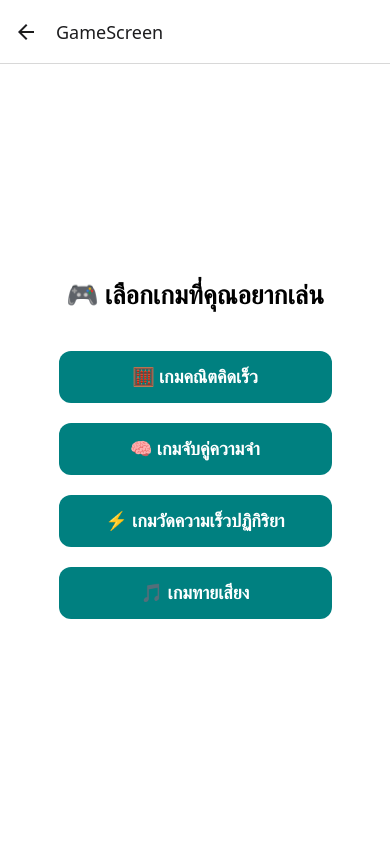
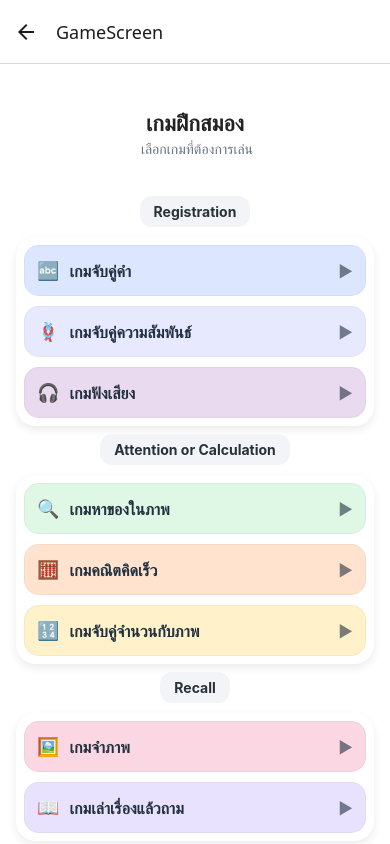
Before and after one commit to KhaNomThai/BrainFit, a React Native app: screen /GameScreen in a window 390 px wide. Built offline with nearby package versions, Linux system fonts and the light colour scheme; no server answers.

Commit message:
ทำUI หน้า Game screen กับ ทำเกม คณิตคิดเร็ว
แก้ UI กับเพิ่มไป 2 เกม เกมคณิตคิดเร็ว กับ ฟังเสียงของยอง

```diff
--- a/App.js
+++ b/App.js
@@ -5,8 +5,9 @@ import { auth, db } from "./firebase";
 import { onAuthStateChanged } from "firebase/auth";
 import { doc, getDoc } from "firebase/firestore";
 
+
+import FastMath from "./screens/Gamescreen/FastMath";   // ✅ แก้ path ตรงนี้
 import SoundRecognize from "./screens/Gamescreen/SoundRecognize";
-import FastMath from "./screens/Gamescreen/FastMath";   // ✅ แก้ path ตรงนี้
 import LoginScreen from "./screens/LoginScreen";
 import RegisterScreen from "./screens/RegisterScreen";
 import ProfileSetupScreen from "./screens/ProfileSetupScreen";
--- a/package.json
+++ b/package.json
@@ -16,6 +16,7 @@
     "@react-navigation/native": "^7.1.17",
     "@react-navigation/native-stack": "^7.3.25",
     "expo": "~53.0.22",
+    "expo-av": "~15.1.7",
     "expo-notifications": "~0.31.4",
     "expo-status-bar": "~2.2.3",
     "firebase": "^12.1.0",
@@ -23,8 +24,7 @@
     "react-native": "0.79.6",
     "react-native-safe-area-context": "5.4.0",
     "react-native-screens": "~4.11.1",
-    "react-native-vector-icons": "^10.3.0",
-    "expo-av": "~15.1.7"
+    "react-native-vector-icons": "^10.3.0"
   },
   "devDependencies": {
     "@babel/core": "^7.20.0"
--- a/screens/GameScreen.js
+++ b/screens/GameScreen.js
@@ -1,53 +1,185 @@
 import React from "react";
-import { View, Text, StyleSheet, TouchableOpacity } from "react-native";
+import {
+  View,
+  Text,
+  StyleSheet,
+  Pressable,
+  ScrollView,
+  useWindowDimensions,
+  SafeAreaView,
+  Platform,
+} from "react-native";
 
 export default function GameScreen({ navigation }) {
+  const { width } = useWindowDimensions();
+
+  // --- ค่าตอบสนองต่อขนาดจอ ---
+  const H_PADDING = 16;                     // ระยะขอบซ้ายขวา
+  const MAX_CARD_WIDTH = 420;               // กว้างสุดของการ์ด section
+  const CARD_WIDTH = Math.min(width - H_PADDING * 2, MAX_CARD_WIDTH);
+
+  const isSmall = width < 360;
+  const isTablet = width >= 768;
+
+  const fontScale = isTablet ? 1.15 : isSmall ? 0.92 : 1;
+
   return (
-    <View style={styles.container}>
-      <Text style={styles.title}>🎮 เลือกเกมที่คุณอยากเล่น</Text>
+    <SafeAreaView style={styles.bg}>
+      <ScrollView
+        contentContainerStyle={[styles.container, { paddingHorizontal: H_PADDING }]}
+        keyboardShouldPersistTaps="handled"
+      >
+        {/* Header */}
+        <View style={styles.header}>
+          <Text style={[styles.headerTitle, { fontSize: 22 * fontScale }]}>เกมฝึกสมอง</Text>
+          <Text style={[styles.headerSub, { fontSize: 14 * fontScale }]}> เลือกเกมที่ต้องการเล่น</Text>
+        </View>
 
-      <TouchableOpacity
-        style={styles.button}
-        onPress={() => navigation.navigate("FastMath")}
-      >
-        <Text style={styles.buttonText}>🧮 เกมคณิตคิดเร็ว</Text>
-      </TouchableOpacity>
+        {/* Section: Registration */}
+        <Section title="Registration" width={CARD_WIDTH} fontScale={fontScale}>
+          <GameItem
+            icon="🔤"
+            text="เกมจับคู่คำ"
+            color="#DCE6FF"
+            fontScale={fontScale}
+            onPress={() => navigation.navigate("WordCatch")}
+          />
+          <GameItem
+            icon="🪢"
+            text="เกมจับคู่ความสัมพันธ์"
+            color="#E7E9FF"
+            fontScale={fontScale}
+            onPress={() => navigation.navigate("RelationMatch")}
+          />
+          <GameItem
+            icon="🎧"
+            text="เกมฟังเสียง"
+            color="#EADAF0"
+            fontScale={fontScale}
+            onPress={() => navigation.navigate("SoundRecognize")}
+          />
+        </Section>
 
-      <TouchableOpacity
-        style={styles.button}
-        onPress={() => navigation.navigate("MemoryGame")}
-      >
-        <Text style={styles.buttonText}>🧠 เกมจับคู่ความจำ</Text>
-      </TouchableOpacity>
+        {/* Section: Attention or Calculation */}
+        <Section title="Attention or Calculation" width={CARD_WIDTH} fontScale={fontScale}>
+          <GameItem
+            icon="🔍"
+            text="เกมหาของในภาพ"
+            color="#DFF7E5"
+            fontScale={fontScale}
+            onPress={() => navigation.navigate("MemoryGame")}
+          />
+          <GameItem
+            icon="🧮"
+            text="เกมคณิตคิดเร็ว"
+            color="#FFE3CF"
+            fontScale={fontScale}
+            onPress={() => navigation.navigate("FastMath")}
+          />
+          <GameItem
+            icon="🔢"
+            text="เกมจับคู่จำนวนกับภาพ"
+            color="#FFF1C9"
+            fontScale={fontScale}
+            onPress={() => navigation.navigate("ReactionGame")}
+          />
+        </Section>
 
-      <TouchableOpacity
-        style={styles.button}
-        onPress={() => navigation.navigate("ReactionGame")}
-      >
-        <Text style={styles.buttonText}>⚡ เกมวัดความเร็วปฏิกิริยา</Text>
-      </TouchableOpacity>
+        {/* Section: Recall */}
+        <Section title="Recall" width={CARD_WIDTH} fontScale={fontScale}>
+          <GameItem
+            icon="🖼️"
+            text="เกมจำภาพ"
+            color="#FAD7E2"
+            fontScale={fontScale}
+            onPress={() => navigation.navigate("ImageMemory")}
+          />
+          <GameItem
+            icon="📖"
+            text="เกมเล่าเรื่องแล้วถาม"
+            color="#E8E2FF"
+            fontScale={fontScale}
+            onPress={() => navigation.navigate("StoryQA")}
+          />
+        </Section>
+      </ScrollView>
+    </SafeAreaView>
+  );
+}
 
-       <TouchableOpacity
-        style={styles.button}
-        onPress={() => navigation.navigate("SoundRecognize")}
-      >
-        <Text style={styles.buttonText}>🎵 เกมทายเสียง</Text>
-      </TouchableOpacity>
+/* -------- Components -------- */
 
+function Section({ title, children, width, fontScale }) {
+  return (
+    <View style={[styles.section, { width }]}>
+      <View style={styles.sectionHeader}>
+        <Text style={[styles.sectionTitle, { fontSize: 14 * fontScale }]}>{title}</Text>
+      </View>
+      <View style={styles.sectionCard}>{children}</View>
     </View>
   );
 }
 
+function GameItem({ icon, text, color, onPress, fontScale }) {
+  return (
+    <Pressable onPress={onPress} style={[styles.item, { backgroundColor: color }]}>
+      <View style={styles.itemLeft}>
+        <Text style={[styles.itemIcon, { fontSize: 18 * fontScale }]}>{icon}</Text>
+        <Text style={[styles.itemText, { fontSize: 16 * fontScale }]}>{text}</Text>
+      </View>
+      <Text style={[styles.itemArrow, { fontSize: 16 * fontScale }]}>▶</Text>
+    </Pressable>
+  );
+}
+
+/* -------- Styles -------- */
+
 const styles = StyleSheet.create({
-  container: { flex: 1, justifyContent: "center", alignItems: "center", backgroundColor: "#fff" },
-  title: { fontSize: 26, fontWeight: "bold", marginBottom: 30 },
-  button: {
-    backgroundColor: "#008080",
-    padding: 15,
+  bg: { flex: 1, backgroundColor: "#FFFFFF" },
+  container: {
+    alignItems: "center",              // ทำให้ section อยู่กลางจอ
+    paddingTop: 10,
+    paddingBottom: 28,
+  },
+
+  header: { alignItems: "center", marginBottom: 30},
+  headerTitle: { fontWeight: "800", color: "#222", marginTop: Platform.OS === "ios" ? 24 : 36 },
+  headerSub: { color: "#667085", marginTop: 4 },
+
+  section: { marginTop: 8 },
+  sectionHeader: { alignItems: "center", marginBottom: 10 },
+  sectionTitle: {
+    backgroundColor: "#F2F4F7",
+    paddingHorizontal: 14,
+    paddingVertical: 7,
     borderRadius: 12,
-    marginVertical: 10,
-    width: "70%",
+    fontWeight: "700",
+    color: "#263238",
+  },
+  sectionCard: {
+    backgroundColor: "#fff",
+    borderRadius: 20,
+    padding: 8,
+    gap: 10,
+    shadowColor: "#000",
+    shadowOpacity: 0.08,
+    shadowRadius: 10,
+    shadowOffset: { width: 0, height: 4 },
+    elevation: 3,
+  },
+
+  item: {
+    borderRadius: 15,
+    paddingVertical: 14,
+    paddingHorizontal: 12,
+    flexDirection: "row",
     alignItems: "center",
+    justifyContent: "space-between",
+    borderWidth: 1,
+    borderColor: "rgba(0,0,0,0.04)",
   },
-  buttonText: { color: "#fff", fontSize: 18, fontWeight: "bold" },
+  itemLeft: { flexDirection: "row", alignItems: "center", columnGap: 10 },
+  itemIcon: { },
+  itemText: { fontSize: 20 , fontWeight: "600", color: "#22313F" },
+  itemArrow: { color: "#22313F99" },
 });
--- a/screens/Gamescreen/FastMath.js
+++ b/screens/Gamescreen/FastMath.js
@@ -1,94 +1,161 @@
 import React, { useState, useEffect } from "react";
-import { View, Text, TextInput, TouchableOpacity, StyleSheet } from "react-native";
+import {
+  View,
+  Text,
+  StyleSheet,
+  TouchableOpacity,
+  TextInput,
+  Keyboard,
+} from "react-native";
 
-export default function CognitiveTestScreen() {
-  const [timeLeft, setTimeLeft] = useState(20); // เวลา 20 วิ
+export default function FastMathScreen({ navigation }) {
+  const [timeLeft, setTimeLeft] = useState(20);
+  const [questionIndex, setQuestionIndex] = useState(0);
   const [score, setScore] = useState(0);
-  const [currentQ, setCurrentQ] = useState(1); // คำถามที่กำลังทำ
-  const [question, setQuestion] = useState("");
+  const [questions, setQuestions] = useState([]);
+  const [gameOver, setGameOver] = useState(false);
   const [answer, setAnswer] = useState("");
-  const [correctAnswer, setCorrectAnswer] = useState(null);
-  const [gameOver, setGameOver] = useState(false);
+  const [feedback, setFeedback] = useState(null);
 
-  // สร้างโจทย์ + -
-  const generateQuestion = () => {
-    const num1 = Math.floor(Math.random() * 20) + 1;
-    const num2 = Math.floor(Math.random() * 20) + 1;
-    const operator = Math.random() > 0.5 ? "+" : "-";
-    const correct = operator === "+" ? num1 + num2 : num1 - num2;
+  // ✅ สร้างโจทย์ 20 ข้อ
+  useEffect(() => {
+    let q = [];
+    for (let i = 0; i < 20; i++) {
+      let a = Math.floor(Math.random() * 20) + 1;
+      let b = Math.floor(Math.random() * 20) + 1;
+      let op = Math.random() > 0.5 ? "+" : "-";
+      let ans = op === "+" ? a + b : a - b;
+      q.push({ a, b, op, ans });
+    }
+    setQuestions(q);
+  }, []);
 
-    setQuestion(`${num1} ${operator} ${num2}`);
-    setCorrectAnswer(correct);
-    setAnswer("");
-  };
-
-  // เริ่มเกม
+  // ✅ จับเวลา
   useEffect(() => {
-    generateQuestion();
-
-    // ตัวจับเวลา
+    if (questionIndex >= 20) {
+      setGameOver(true);
+      return;
+    }
+    setTimeLeft(20);
     const timer = setInterval(() => {
-      setTimeLeft((prev) => {
-        if (prev <= 1) {
+      setTimeLeft((t) => {
+        if (t <= 1) {
           clearInterval(timer);
-          setGameOver(true);
-          return 0;
+          goNext();
         }
-        return prev - 1;
+        return t - 1;
       });
     }, 1000);
 
     return () => clearInterval(timer);
-  }, []);
+  }, [questionIndex]);
 
-  // ตรวจคำตอบ
-  const checkAnswer = () => {
-    if (parseInt(answer) === correctAnswer) {
-      setScore((prev) => prev + 1);
+  const goNext = () => {
+    // ✅ ถ้าครบทุกข้อ → จบเกม
+    if (questionIndex + 1 >= questions.length) {
+      setGameOver(true);
+      return;
     }
 
-    if (currentQ < 20) {
-      setCurrentQ((prev) => prev + 1);
-      generateQuestion();
+    setTimeout(() => {
+      setAnswer("");
+      setFeedback(null);
+      setQuestionIndex((prev) => prev + 1);
+    }, 1000);
+  };
+
+  const handleSubmit = () => {
+    if (answer.trim() === "") return;
+    Keyboard.dismiss();
+
+    const current = questions[questionIndex];
+    if (!current) return;
+
+    if (parseInt(answer) === current.ans) {
+      setScore((s) => s + 1);
+      setFeedback("✅ ถูกต้อง!");
     } else {
-      setGameOver(true);
+      setFeedback(`❌ ผิด! คำตอบคือ ${current.ans}`);
     }
+    goNext();
   };
+
+  // ✅ จบเกม
+  if (gameOver) {
+    return (
+      <View style={styles.container}>
+        <Text style={styles.title}>✅ จบเกม!</Text>
+        <Text style={styles.score}>คุณได้ {score} / 20 คะแนน</Text>
+        <TouchableOpacity
+          style={styles.button}
+          onPress={() => navigation.goBack()}
+        >
+          <Text style={styles.buttonText}>🔙 กลับเมนูเกม</Text>
+        </TouchableOpacity>
+      </View>
+    );
+  }
+
+  // ✅ กัน error index เกิน
+  if (questions.length === 0 || questionIndex >= questions.length) return null;
+
+  const q = questions[questionIndex];
 
   return (
     <View style={styles.container}>
-      {gameOver ? (
-        <Text style={styles.resultText}>🎉 จบเกม! คุณได้ {score} / 20 คะแนน</Text>
-      ) : (
-        <>
-          <Text style={styles.timer}>⏱ เหลือเวลา: {timeLeft} วิ</Text>
+      <Text style={styles.timer}>⏳ เวลา: {timeLeft} วิ</Text>
       <Text style={styles.question}>
-            {currentQ}.) {question}
+        {q.a} {q.op} {q.b} = ?
       </Text>
+
       <TextInput
         style={styles.input}
         keyboardType="numeric"
         value={answer}
         onChangeText={setAnswer}
-            placeholder="พิมพ์คำตอบ"
+        placeholder="พิมพ์คำตอบที่นี่"
+        placeholderTextColor="#aaa"
       />
-          <TouchableOpacity style={styles.button} onPress={checkAnswer}>
-            <Text style={styles.buttonText}>ตอบ</Text>
+
+      <TouchableOpacity style={styles.button} onPress={handleSubmit}>
+        <Text style={styles.buttonText}>ยืนยันคำตอบ</Text>
       </TouchableOpacity>
-          <Text style={styles.score}>คะแนนตอนนี้: {score}</Text>
-        </>
-      )}
+
+      {feedback && <Text style={styles.feedback}>{feedback}</Text>}
     </View>
   );
 }
 
 const styles = StyleSheet.create({
-  container: { flex: 1, justifyContent: "center", alignItems: "center", backgroundColor: "#fff" },
-  timer: { fontSize: 20, fontWeight: "bold", marginBottom: 20, color: "red" },
-  question: { fontSize: 28, fontWeight: "bold", marginBottom: 20 },
-  input: { borderWidth: 1, borderColor: "#ccc", width: 120, padding: 10, fontSize: 18, textAlign: "center" },
-  button: { backgroundColor: "#008080", marginTop: 20, padding: 15, borderRadius: 10 },
-  buttonText: { color: "#fff", fontSize: 18, fontWeight: "bold" },
-  score: { marginTop: 20, fontSize: 18, fontWeight: "bold" },
-  resultText: { fontSize: 24, fontWeight: "bold", color: "blue", textAlign: "center" },
+  container: {
+    flex: 1,
+    justifyContent: "center",
+    alignItems: "center",
+    backgroundColor: "#fff",
+    padding: 20,
+  },
+  title: { fontSize: 32, fontWeight: "bold", marginBottom: 20 },
+  score: { fontSize: 26, marginBottom: 20 },
+  timer: { fontSize: 26, fontWeight: "bold", color: "red", marginBottom: 20 },
+  question: { fontSize: 40, fontWeight: "bold", marginBottom: 30 },
+  input: {
+    borderWidth: 2,
+    borderColor: "#008080",
+    borderRadius: 12,
+    width: "70%",
+    padding: 15,
+    fontSize: 28,
+    textAlign: "center",
+    marginBottom: 20,
+  },
+  button: {
+    backgroundColor: "#008080",
+    padding: 18,
+    borderRadius: 12,
+    marginVertical: 10,
+    width: "70%",
+    alignItems: "center",
+  },
+  buttonText: { color: "#fff", fontSize: 22, fontWeight: "bold" },
+  feedback: { fontSize: 24, fontWeight: "bold", marginTop: 15 },
 });
```
Also changed, not shown: navigation/MainTabs.js (+38 -13 lines). Lines whose indentation alone changed are shown as unchanged.
